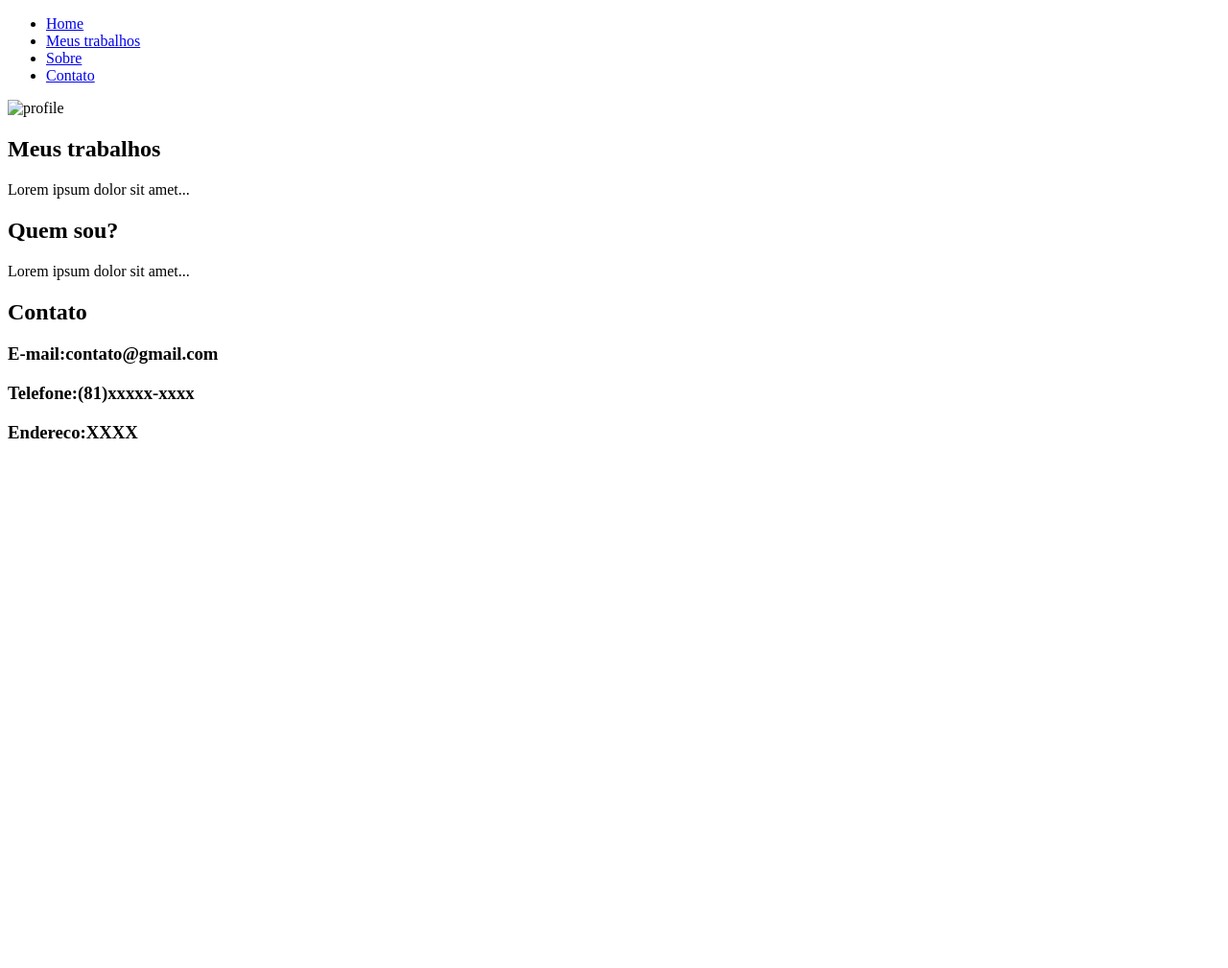
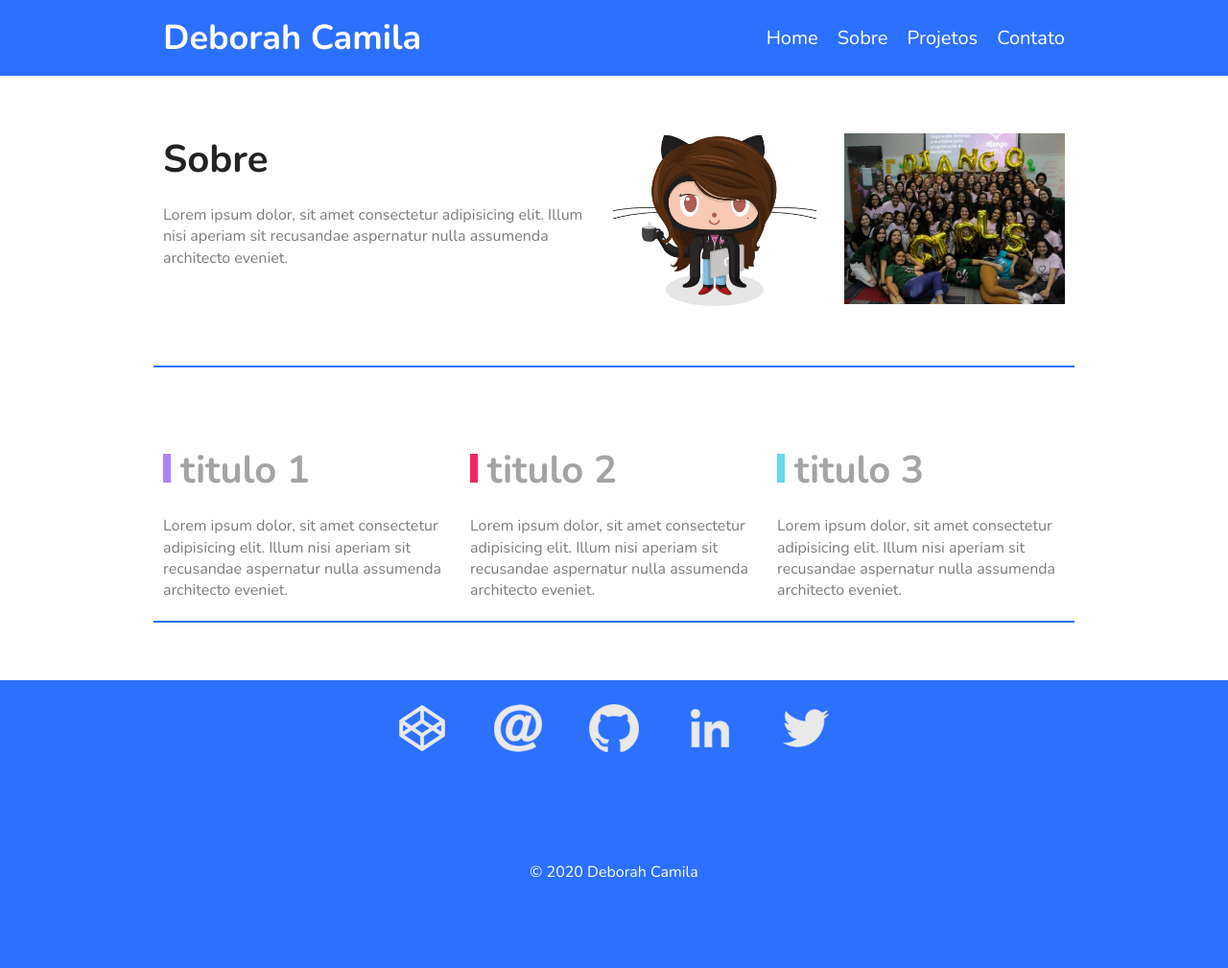
Before and after one commit to debcamila/debcamila.github.io, a plain HTML site: page index.html in a window 1280 px wide. Shown: the whole page at 96% size. Before the commit the page ends 800 px from the top, so only its background shows below. Drawn offline with nearby package versions, Linux system fonts and the light colour scheme.

Commit message:
new portfolio - new design and content

```diff
--- /dev/null
+++ b/css/style.css
@@ -0,0 +1,159 @@
+
+body, h1, h2, p, ul, li, a {
+	margin: 0px;
+	padding: 0px;
+}
+body {
+	font-family: "Nunito", Helvetica, Arial, sans-serif;
+	color: #222222;
+}
+ul {
+	list-style: none;
+}
+a {
+	text-decoration: none;
+}
+img {
+	display: block;
+	max-width: 100%;
+}
+* {
+	box-sizing: border-box;
+}
+
+/*Menu*/
+.menu-bg {
+	background: #2c70ff;
+}
+.menu {
+	max-width: 960px;
+	margin: 0 auto;
+	padding: 15px 0;
+	display: flex;
+	flex-wrap: wrap;
+	justify-content: space-between;
+	align-items: center;
+}
+.menu a {
+	color: #ffff;
+}
+.menu-logo a {
+	font-size: 2.25em;
+	font-weight: bold;
+	margin: 0 10px;
+}
+.menu-nav ul {
+	display: flex;
+	flex-wrap: wrap;
+}
+.menu-nav a {
+	font-size: 1.25em;
+	display: block;
+	padding: 10px;
+}
+.menu-nav a:hover{
+	color: #122ab2;
+}
+
+/*Introdução*/
+/*.introducao{
+	font-size: 3em;
+	line-height: 1;
+	max-width: 960px;
+	margin: 0 auto;
+	padding: 60px 10px;
+}*/
+
+/*Sobre*/
+.sobre {
+	/*border-top: 2px solid #2c70ff;*/
+	border-bottom: 2px solid #2c70ff;
+	max-width: 960px;
+	margin: 0 auto;
+	padding: 60px 0;
+	display: flex;
+	flex-wrap: wrap;
+}
+.sobre-info {
+	flex: 2 1 300px;
+	margin: 0 10px;
+}
+.sobre-info h1 {
+	font-size: 2.5em;
+	margin-bottom: .5em;
+}
+.sobre-info p {
+	font-size: 1em;
+	line-height: 1.4;
+	margin-bottom: 1em;
+	color: #7c7c7c;
+}
+.sobre-img {
+	flex: 1 1 160px;
+	margin: 0 10px;
+}
+
+/*Projetos*/
+.projetos {
+	border-bottom: 2px solid #2c70ff;
+	max-width: 960px;
+	margin: 60px auto;
+	display: flex;
+	flex-wrap: wrap;
+}
+.projetos-item {
+	flex: 1 1 300px;
+	margin: 20px 10px;
+}
+.projetos-item h2 {
+	font-size: 2.5em;
+	color: #a4a4a4;
+	margin-bottom: 20px;
+}
+.projetos-item h2::before {
+	content: '';
+	display: inline-block;
+	width: 8px;
+	height: 30px;
+	margin-right: 10px;
+}
+.projetos-item:nth-of-type(3n+1) h2::before {
+	background: #ae81ff;
+}
+.projetos-item:nth-of-type(3n+2) h2::before {
+	background: #f9265e;
+}
+.projetos-item:nth-of-type(3n+3) h2::before {
+	background: #66d9eb;
+}
+.projetos-item p {
+	font-size: 1em;
+	line-height: 1.4;
+	color: #7c7c7c;
+}
+
+/*Footer*/
+.footer {
+	display: flex;
+	background: #2c70ff;
+	height: 200px;
+	align-items: center;
+}
+.footer p {
+	flex: 1;
+	text-align: center;
+	font-size: 1em;
+	color: #ffff;
+}
+
+.section{
+    background-color: #2c70ff;
+}
+.row{
+    width: 100%;
+}
+.icons {
+    display: flex;
+    justify-content: center;
+    padding: 0;
+}
--- a/index.html
+++ b/index.html
@@ -1,37 +1,97 @@
 <!DOCTYPE html>
 <html>
     <head>
-    <title>Deborah Camila</title>
-    <meta charset="uft-8" />
-    <link rel="stylessheet" type="text.css" href="style.css">
+        <title>Portifólio Deborah Camila</title>
+        <meta charset="utf-8">
+        <meta name="viewport" content="width=device-width, initial-scale=1, shrink-to-fit=no">
+        <link rel="stylesheet" href="https://use.fontawesome.com/releases/v5.8.2/css/all.css" integrity="sha384-oS3vJWv+0UjzBfQzYUhtDYW+Pj2yciDJxpsK1OYPAYjqT085Qq/1cq5FLXAZQ7Ay" crossorigin="anonymous">
+
+        <link href="https://fonts.googleapis.com/css?family=Nunito:400,400i,700" rel="stylesheet">
+        <link rel="stylesheet" type="text/css" href="css/style.css">
     </head>
+
     <body>
-    <header>
-      <nav>
-        <ul type="menu1">
-          <li id="home"><a href="index.html">Home</a></li>
-          <li><a href ="#meusTrabalhos">Meus trabalhos</a></li>
+        <header class="menu-bg">
+            <div class="menu">
+                <div class="menu-logo">
+                    <a href="#">Deborah Camila</a>
+                </div>
+                <nav class="menu-nav">
+                    <ul>
+                        <li><a href="index.html">Home</a></li>
                         <li><a href="#sobre">Sobre</a></li>
+                        <li><a href="#projetos">Projetos</a></li>
                         <li><a href="#contato">Contato</a></li>
                     </ul>
                 </nav>
-      <div class="profile">
-        <img src="img/profile.jpg" alt="profile">
             </div>
         </header>
-    <section id="meustrabalhos">
-       <h2>Meus trabalhos</h2>
-       <p>Lorem ipsum dolor sit amet...</p>
+
+        <!--<h1 class="introducao">Oi! Eu sou a Deborah.</h1>-->
+
+
+        <section class="sobre" id="sobre">
+            <div class="sobre-info">
+                <h1>Sobre</h1>
+                <p>Lorem ipsum dolor, sit amet consectetur adipisicing elit. Illum nisi aperiam sit recusandae aspernatur nulla assumenda architecto eveniet.</p>
+            </div>
+            <div class="sobre-img">
+                <img src="img/profile.jpg" alt="deborah's profile">
+            </div>
+            <div class="sobre-img">
+                <img src="img/group.jpeg" alt="group's photo">
+            </div>
         </section>
-    <section id="sobre">
-      <h2>Quem sou?</h2>
-      <p>Lorem ipsum dolor sit amet...</p>
+
+        <section class="projetos" id="projetos">
+            <div class="projetos-item">
+                <h2>titulo 1</h2>
+                <p>Lorem ipsum dolor, sit amet consectetur adipisicing elit. Illum nisi aperiam sit recusandae aspernatur nulla assumenda architecto eveniet. </p>
+            </div>
+
+            <div class="projetos-item">
+                <h2>titulo 2</h2>
+                <p>Lorem ipsum dolor, sit amet consectetur adipisicing elit. Illum nisi aperiam sit recusandae aspernatur nulla assumenda architecto eveniet.</p>
+            </div>
+
+            <div class="projetos-item">
+                <h2>titulo 3</h2>
+                <p>Lorem ipsum dolor, sit amet consectetur adipisicing elit. Illum nisi aperiam sit recusandae aspernatur nulla assumenda architecto eveniet.</p>
+            </div>
         </section>
-    <section id="contato">
-      <h2>Contato</h2>
-      <h3>E-mail:contato@gmail.com</h3>
-      <h3>Telefone:(81)xxxxx-xxxx</h3>
-      <h3>Endereco:XXXX</h3>
+
+        <section id="contato" class="row section">
+            <ul class="icons">
+                <li class="icons__li">
+                    <a class="icons__a" href="#" target="_blank">
+                        <img class="icons__img" src="img/codepen-icon.png" alt="codepen icon">
+                    </a>
+                </li>
+                <li class="icons__li">
+                    <a class="icons__a" href="#" target="_blank">
+                        <img class="icons__img" src="img/email.png" alt="email icon">
+                    </a>
+                </li>
+                <li class="icons__li">
+                    <a class="icons__a" href="#" target="_blank">
+                        <img class="icons__img" src="img/github.png" alt="github icon">
+                    </a>
+                </li>
+                <li class="icons__li">
+                    <a class="icons__a" href="#" target="_blank">
+                        <img class="icons__img" src="img/linkedin.png" alt="linkedin icon">
+                    </a>
+                </li>
+                <li class="icons__li">
+                    <a class="icons__a" href="#" target="_blank">
+                        <img class="icons__img" src="img/twitter.png" alt="twitter icon">
+                    </a>
+                </li>
+            </ul>
         </section>
+
+        <footer class="footer">
+            <p>© 2020 Deborah Camila</p>
+        </footer>
     </body>
 </html>
```
Also changed, not shown: img/codepen-icon.png (added), img/email.png (added), img/github.png (added), img/group.jpeg (added), img/linkedin.png (added), img/profile.jpg (added), img/twitter.png (added). Lines whose indentation alone changed are shown as unchanged.
